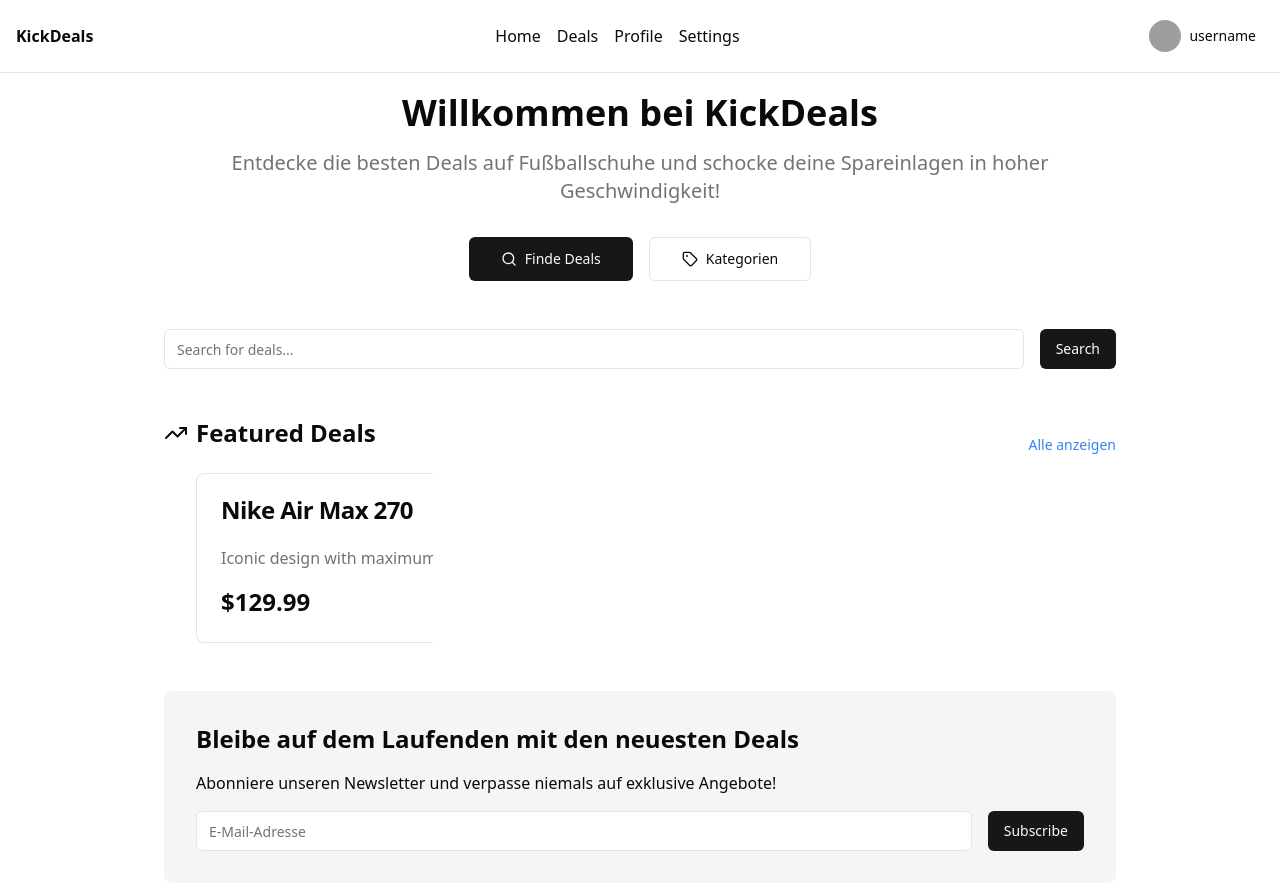
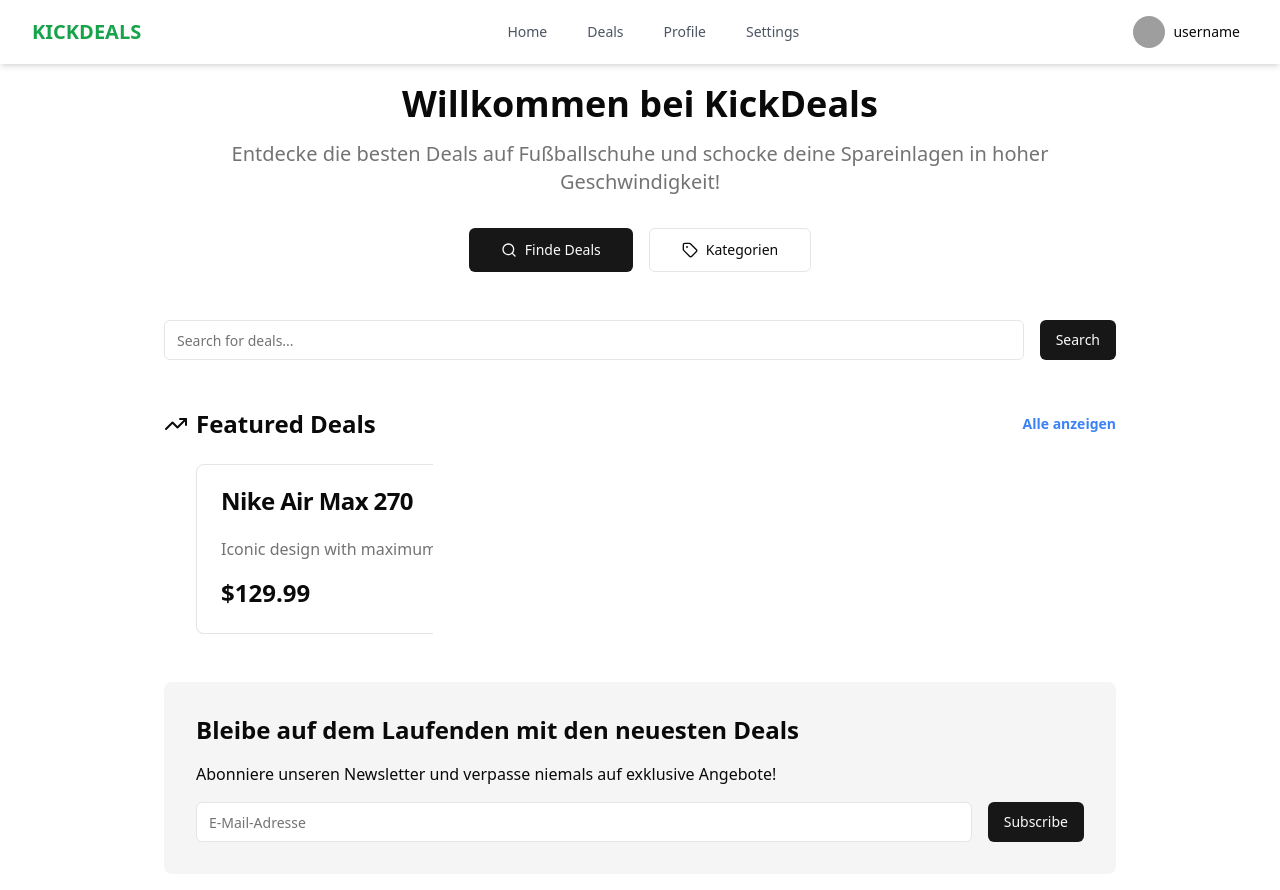
Before and after one commit to Leon-Achteresch/kickdeals, a Next.js app: page / in a window 1280 px wide. Shown: the top 890 px of the page. Built offline with nearby package versions, Linux system fonts and the light colour scheme; grey boxes are pictures that could not be loaded.

Commit message:
no message

```diff
--- a/src/app/page.tsx
+++ b/src/app/page.tsx
@@ -15,12 +15,15 @@ export default async function Index() {
 
       {/* Featured Deals Section */}
       <section>
-        <div className="flex justify-between items-center">
-          <h2 className="text-2xl font-semibold mb-6 flex items-center">
+        <div className="text-2xl font-semibold mb-6 flex items-center justify-between w-full">
+          <div className="flex items-center flex-row">
             <TrendingUp className="mr-2 h-6 w-6" /> Featured Deals
-          </h2>
-          <p className="text-sm text-blue-500 cursor-pointer hover:underline">Alle anzeigen</p>
+          </div>
+          <p className="text-sm text-blue-500 items-center flex cursor-pointer hover:underline">
+            Alle anzeigen
+          </p>
         </div>
+
         <div className="grid grid-cols-1 md:grid-cols-2 lg:grid-cols-3 gap-6">
           <FeaturedDealsCarousel />
         </div>
@@ -32,7 +35,8 @@ export default async function Index() {
           Bleibe auf dem Laufenden mit den neuesten Deals
         </h2>
         <p className="mb-4">
-          Abonniere unseren Newsletter und verpasse niemals auf exklusive Angebote!
+          Abonniere unseren Newsletter und verpasse niemals auf exklusive
+          Angebote!
         </p>
         <div className="flex gap-4">
           <Input placeholder="E-Mail-Adresse" className="flex-grow" />
--- a/src/components/navigation-bar/navigation-bar.tsx
+++ b/src/components/navigation-bar/navigation-bar.tsx
@@ -11,38 +11,58 @@ const NavigationBar = () => {
   if (isMobile) {
     return (
       <>
-        <nav className="flex justify-between items-center border-b w-full p-4">
-          <div className="flex items-center font-semibold">
-            <Link href={"/"}>KickDeals</Link>
+        <nav className="fixed top-0 left-0 w-full right-0 bg-white shadow-md z-50">
+          <div className="flex justify-between items-center p-4">
+            <Link href={"/"} className="text-xl font-bold text-green-600">
+              KICKDEALS
+            </Link>
+            <UserDropdown />
           </div>
-          <UserDropdown />
         </nav>
-        <nav className="fixed bottom-0 left-0 right-0 bg-background border-t w-full p-4">
-          <div className="flex justify-around items-center">
+        <nav className="fixed bottom-0 left-0 right-0 bg-white border-t w-full p-2 h-20 z-50">
+          <div className="flex justify-around items-center h-full">
             {NavigastionList.map((item) => (
-              <Link key={item.name} href={item.href} className="py-2 flex flex-col items-center">
-                {item.icon && {}}
+              <Link
+                key={item.name}
+                href={item.href}
+                className="flex flex-col items-center text-gray-600 hover:text-blue-600 transition-colors duration-200"
+              >
+                {item.icon && <div className="h-6 w-6 mb-1" />}
                 <span className="text-xs">{item.name}</span>
               </Link>
             ))}
           </div>
         </nav>
+        <div className="h-16"></div> {/* Spacer for fixed top nav */}
+        <div className="h-16"></div> {/* Spacer for fixed bottom nav */}
       </>
     );
   } else {
     return (
-      <nav className="flex justify-between items-center border-b w-full p-4">
-        <div className="flex items-center font-semibold">
-          <Link href={"/"}>KickDeals</Link>
+      <nav className="bg-white shadow-md w-full">
+        <div className="max-w-7xl mx-auto px-4 sm:px-6 lg:px-8">
+          <div className="flex justify-between items-center h-16">
+            <div className="flex items-center">
+              <Link href={"/"} className="text-xl font-bold text-green-600">
+                KICKDEALS
+              </Link>
             </div>
-        <div className="flex items-center space-x-4">
+            <div className="hidden md:block">
+              <div className="ml-10 flex items-baseline space-x-4">
                 {NavigastionList.map((item) => (
-            <Link key={item.name} href={item.href} className="py-2">
+                  <Link
+                    key={item.name}
+                    href={item.href}
+                    className="text-gray-600 hover:bg-gray-100 hover:text-blue-600 px-3 py-2 rounded-md text-sm font-medium transition-colors duration-200"
+                  >
                     {item.name}
                   </Link>
                 ))}
               </div>
+            </div>
             <UserDropdown />
+          </div>
+        </div>
       </nav>
     );
   }
```
Lines whose indentation alone changed are shown as unchanged.
